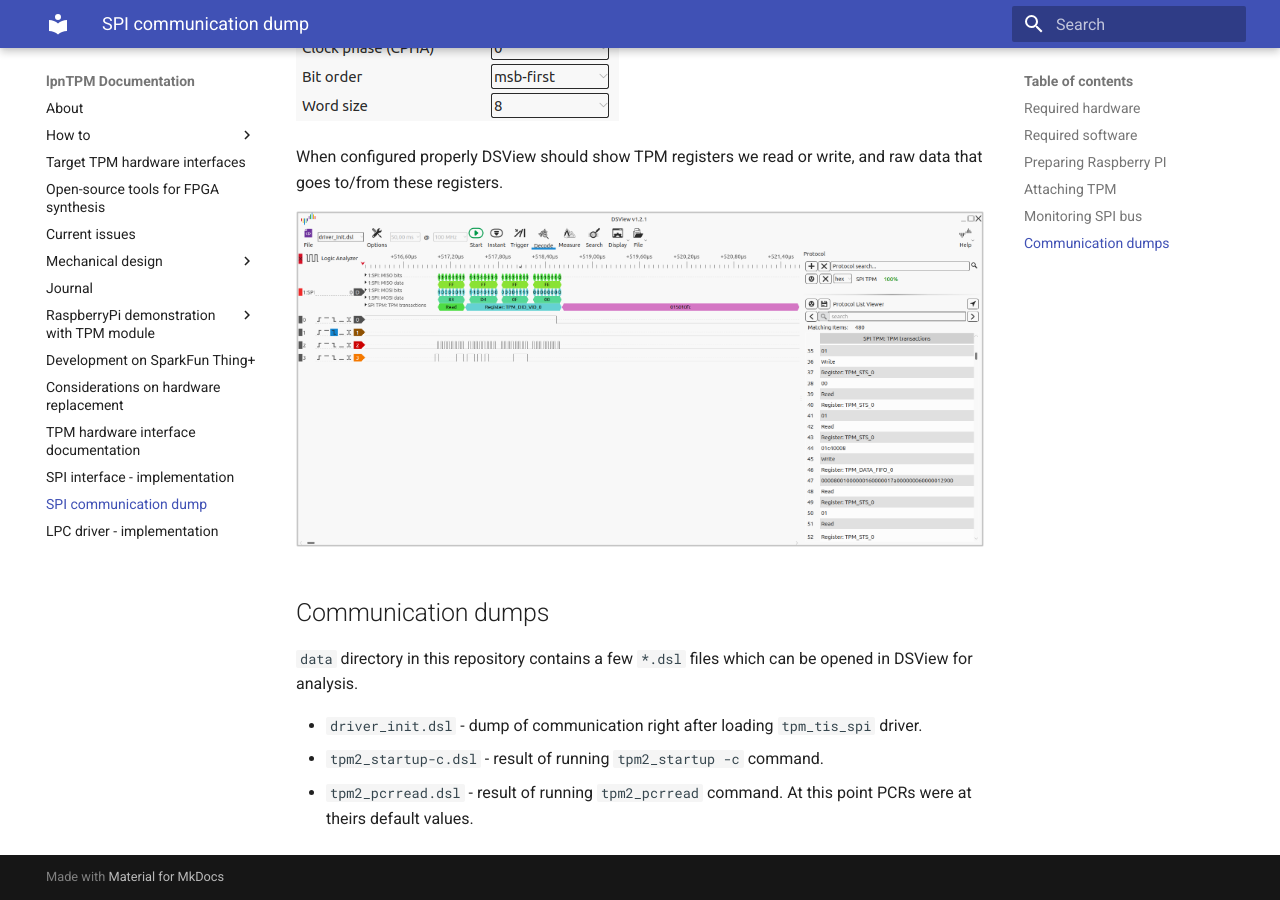
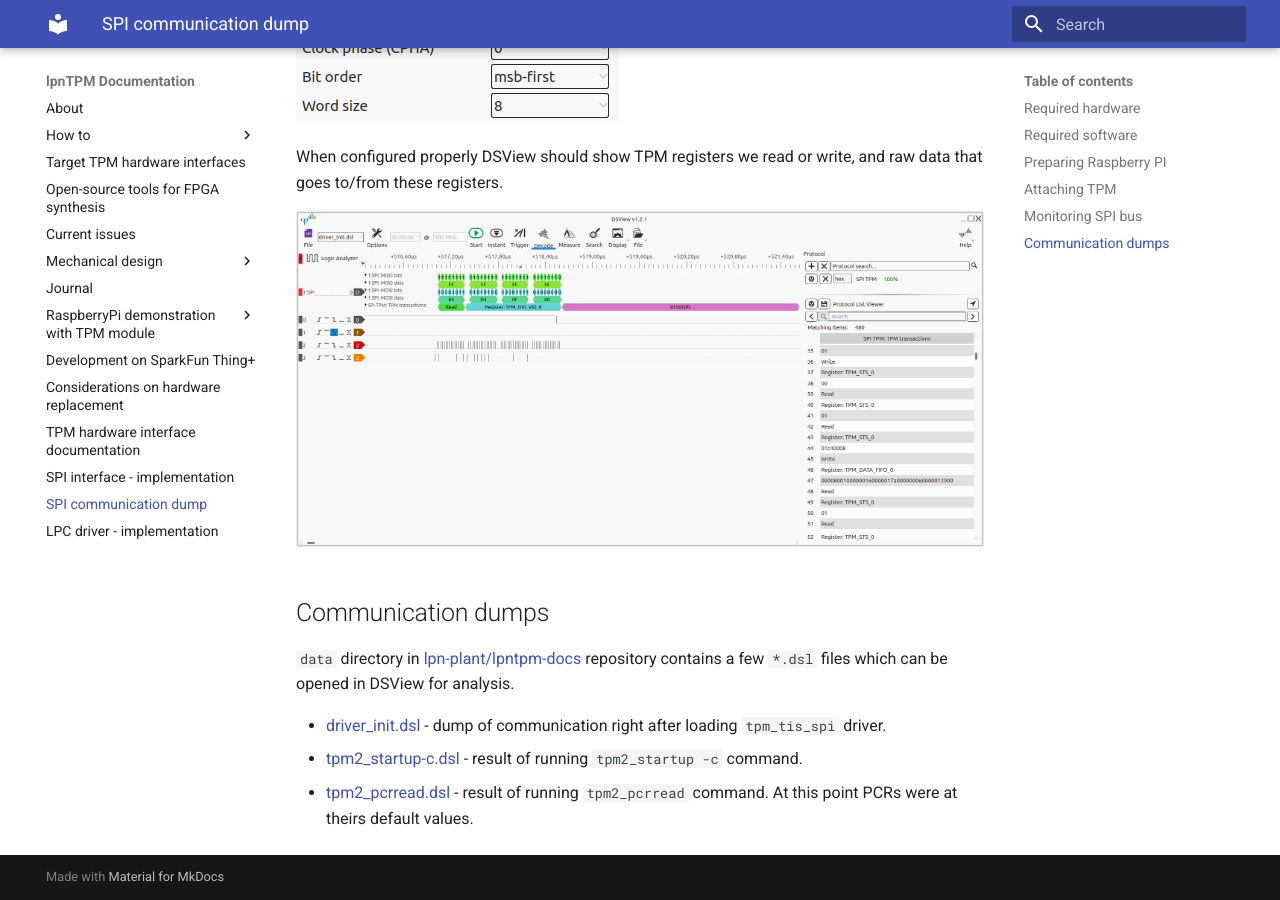
Before and after one commit to lpn-plant/lpntpm-docs, an MkDocs documentation site: the page built from docs/tpm-spi-dump.md, in a window 1280 px wide and 900 px high, scrolled down 5963 px. Built offline with MkDocs 1.6.1 and Material for MkDocs 9.7.7, drawn with Linux system fonts in a browser that asks for light colours.

Commit message:
docs/tpm-spi-dump.md: add links to DSL files

```diff
--- a/docs/tpm-spi-dump.md
+++ b/docs/tpm-spi-dump.md
@@ -143,11 +143,14 @@ raw data that goes to/from these registers.
 
 ## Communication dumps
 
-`data` directory in this repository contains a few `*.dsl` files which can be
-opened in DSView for analysis.
+`data` directory in [lpn-plant/lpntpm-docs](https://github.com/lpn-plant/lpntpm-docs/)
+repository contains a few `*.dsl` files which can be opened in DSView for
+analysis.
 
-- `driver_init.dsl` - dump of communication right after loading `tpm_tis_spi`
-  driver.
-- `tpm2_startup-c.dsl` - result of running `tpm2_startup -c` command.
-- `tpm2_pcrread.dsl` - result of running `tpm2_pcrread` command. At this point
-  PCRs were at theirs default values.
+- [driver_init.dsl](https://github.com/lpn-plant/lpntpm-docs/blob/main/docs/data/driver_init.dsl) -
+  dump of communication right after loading `tpm_tis_spi` driver.
+- [tpm2_startup-c.dsl](https://github.com/lpn-plant/lpntpm-docs/blob/main/docs/data/tpm2_startup-c.dsl) -
+  result of running `tpm2_startup -c` command.
+- [tpm2_pcrread.dsl](https://github.com/lpn-plant/lpntpm-docs/blob/main/docs/data/tpm2_pcrread.dsl) -
+  result of running `tpm2_pcrread` command. At this point PCRs were at theirs
+  default values.
```
